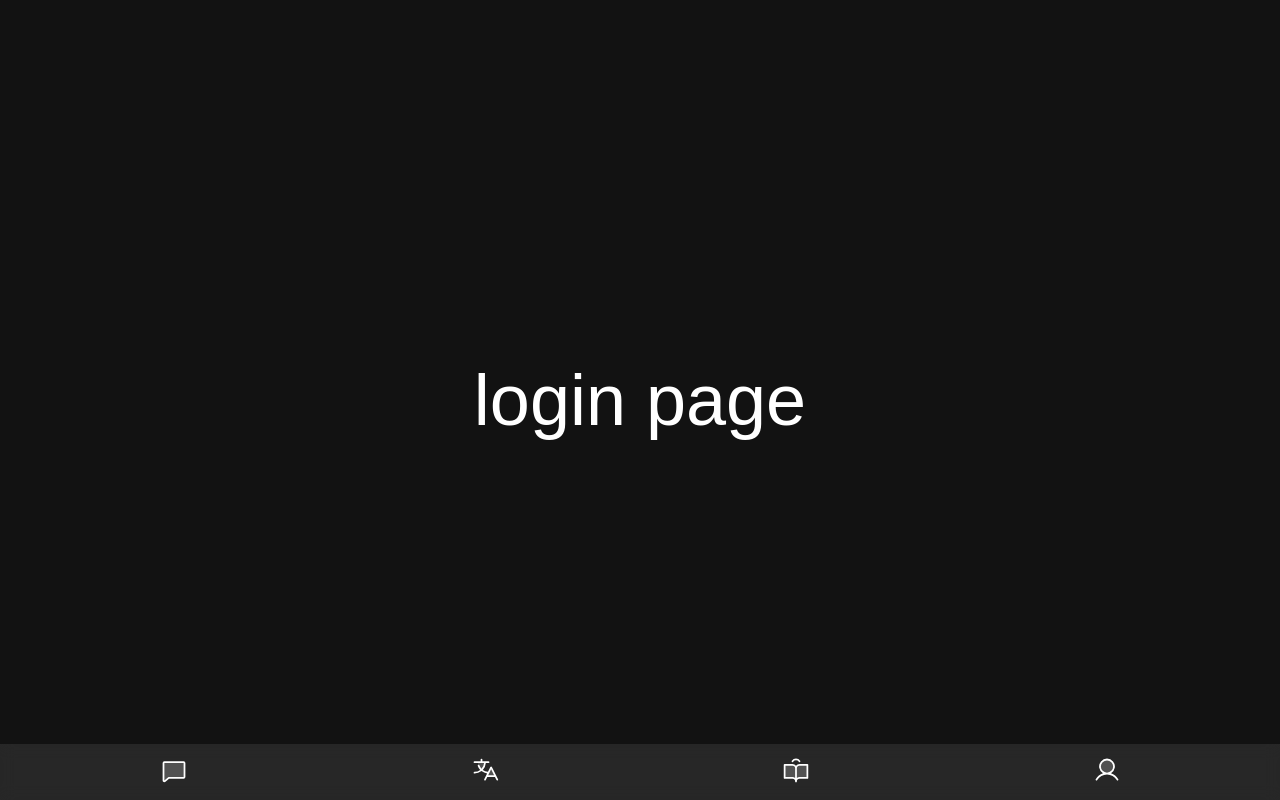
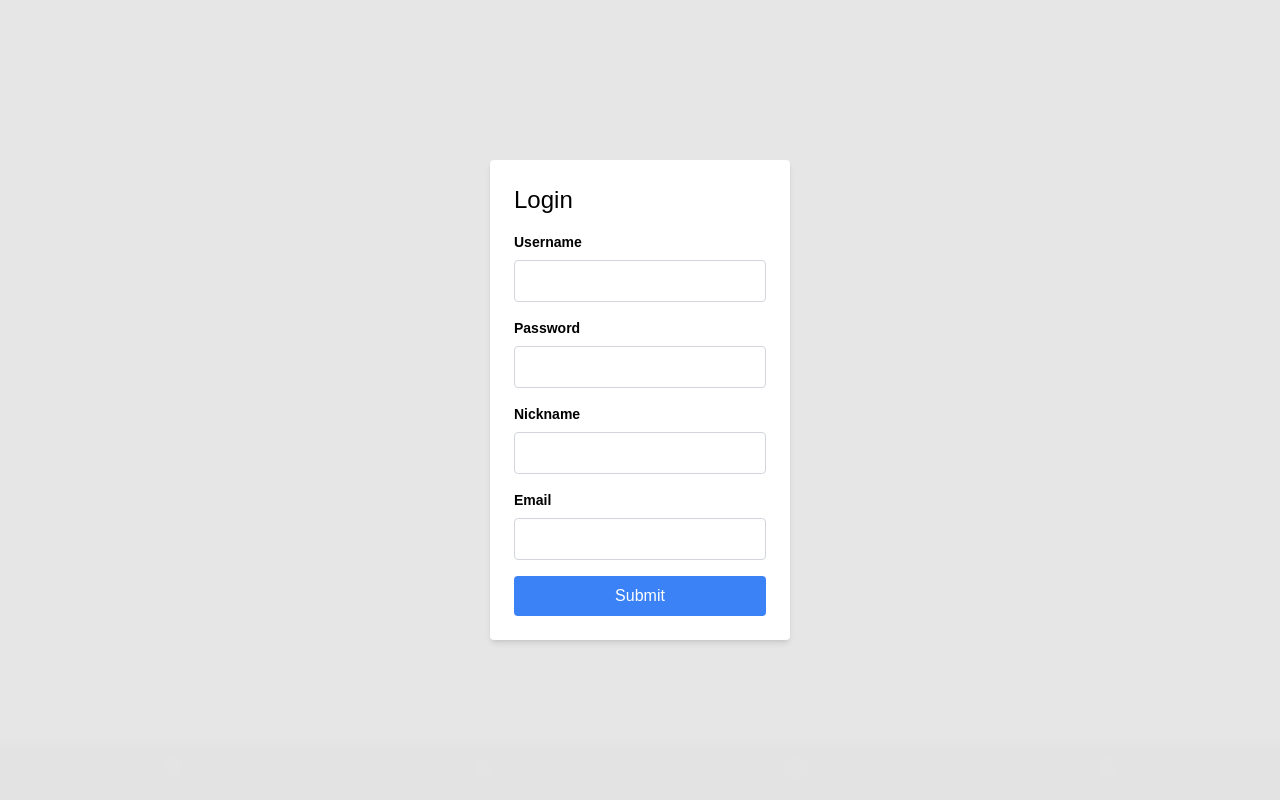
Before and after one commit to mohd-Bilal-exe/verbi.AI, a React (Vite) app: page /login in a window 1280 px wide. Built offline with nearby package versions, Linux system fonts and the light colour scheme; a web font is replaced by a local one.

Commit message:
bhari changes

```diff
--- a/package.json
+++ b/package.json
@@ -18,7 +18,7 @@
     "framer-motion": "^11.2.10",
     "react": "^18.2.0",
     "react-dom": "^18.2.0",
-    "react-hook-form": "^7.51.5",
+    "react-hook-form": "^7.52.0",
     "react-markdown": "^9.0.1",
     "react-redux": "^9.1.2",
     "react-router-dom": "^6.23.1",
--- a/src/App.jsx
+++ b/src/App.jsx
@@ -4,10 +4,22 @@ import GrammarPage from "./pages/grammarPage";
 import Navbar from "./components/Navbar";
 import ProfilePage from "./pages/profilePage";
 import { AnimatePresence } from "framer-motion";
-import { useSelector } from "react-redux";
+import { useDispatch, useSelector } from "react-redux";
+import LoginPage from "./pages/loginPage";
+import { useEffect } from "react";
+import { fetchUser } from "./Redux/Actions";
+import { rememberMe } from "./Api/aiApi";
+
+
 
 function App() {
+  const dispatch = useDispatch();
   const isDarkMode = useSelector(state => state.darkMode);
+  const userDetails = useSelector(state => state.userDetails);
+  useEffect(() => {
+    dispatch(fetchUser());
+    userDetails&& rememberMe(userDetails.password, userDetails.username, userDetails.nickname, userDetails.about)
+  }, [userDetails,dispatch]);
   return (
     <AnimatePresence>
       <BrowserRouter>
@@ -17,7 +29,7 @@ function App() {
             <Route path="/chat" element={<ChatPage />} />
             <Route path="/grammarcheck" element={<GrammarPage />} />
             <Route path="/profile" element={<ProfilePage />} />
-            <Route path="/login" element={<div className="w-screen h-screen grid place-content-center text-7xl"> login page</div>} />
+            <Route path="/login" element={<LoginPage />} />
           </Routes>
 
           <Navbar />
--- a/src/Redux/Reducers.js
+++ b/src/Redux/Reducers.js
@@ -1,61 +1,42 @@
-// Import action types
 import {
   DARK_MODE,
   FETCH_USER,
   ADD_USER,
   IS_LOGIN,
   LOGOUT_USER,
-    CHANGE_USER // Assuming CHANGE_USER is added to Actions.js
+  CHANGE_USER
 } from './Actions';
 
-  // Initial state with user details
 const initialState = {
   darkMode: true,
   isLoggedIn: false,
-    userDetails: {
-      username: "billuDon",
-      password: "Hydrabad",
-      nickname: "aalu",
-      description: "kuchbhi",
-    },
+  userDetails: {}, // Initialize as an empty object
 };
 
-  // Reducer function
 const userReducer = (state = initialState, action) => {
   switch (action.type) {
     case FETCH_USER:
-        console.log(`State from ${action.type} is ${state.userDetails}`);
       return {
         ...state,
-          isLoggedIn: action.payload.user.isLoggedIn,
-          userDetails: action.payload.user.userDetails,
+        isLoggedIn: action.payload.isLoggedIn,
+        userDetails: action.payload.userDetails,
       };
     case ADD_USER:
-        console.log(`State from ${action.type} is ${state.userDetails}`);
       return {
         ...state,
-          userDetails: {
-            ...state.userDetails,
-            username: action.payload.user.username,
-            nickname: action.payload.user.nickname,
-            email: action.payload.user.email,
-            password: action.payload.user.password,
-          },
+        userDetails: action.payload,
       };
     case IS_LOGIN:
-        console.log(`State from ${action.type} is ${state.isLoggedIn}`);
       return {
         ...state,
         isLoggedIn: action.payload.isLoggedIn,
       };
     case DARK_MODE:
-        console.log(`State from ${action.type} is ${state.darkMode}`);
       return {
         ...state,
         darkMode: action.payload.isOn,
       };
     case CHANGE_USER:
-        console.log(`State from ${action.type} is ${state.userDetails}`);
       return {
         ...state,
         userDetails: {
@@ -64,14 +45,13 @@ import {
         },
       };
     case LOGOUT_USER:
-        console.log(`State from ${action.type} is ${state.isLoggedIn}`);
+      localStorage.removeItem('userDetails');
       return {
         ...state,
         isLoggedIn: false,
-          userDetails: null,
+        userDetails: {}, // Update userDetails to empty object
       };
     default:
-        console.log(`State from ${action.type} is ${state}`);
       return state;
   }
 };
--- a/src/components/Navbar.jsx
+++ b/src/components/Navbar.jsx
@@ -1,5 +1,4 @@
 import { Link } from "react-router-dom";
-import { Translate, Chat, BookOpenUser, User } from "@phosphor-icons/react";
 import { useState } from "react";
 import { motion } from "framer-motion";
 import { useSelector } from "react-redux";
@@ -8,39 +7,105 @@ const listItems = [
   {
     id: 1,
     title: "Chat",
-    ico: <Chat className="icon" size={"100%"}  weight="duotone" />,
+    ico: (
+      <svg
+        xmlns="http://www.w3.org/2000/svg"
+        fill="none"
+        viewBox="0 0 21 24"
+        strokeWidth={1.7}
+        stroke="currentColor"
+        className="size-6"
+      >
+        <path
+          strokeLinecap="round"
+          strokeLinejoin="round"
+          d="M7.5 8.25h9m-9 3H12m-9.75 1.51c0 1.6 1.123 2.994 2.707 3.227 1.129.166 2.27.293 3.423.379.35.026.67.21.865.501L12 21l2.755-4.133a1.14 1.14 0 0 1 .865-.501 48.172 48.172 0 0 0 3.423-.379c1.584-.233 2.707-1.626 2.707-3.228V6.741c0-1.602-1.123-2.995-2.707-3.228A48.394 48.394 0 0 0 12 3c-2.392 0-4.744.175-7.043.513C3.373 3.746 2.25 5.14 2.25 6.741v6.018Z"
+        />
+      </svg>
+    ),
     path: "/chat",
   },
   {
     id: 2,
     title: "Translator",
-    ico: <Translate className="icon" size={"100%"}  weight="duotone" />,
+    ico: (
+      <svg
+        xmlns="http://www.w3.org/2000/svg"
+        fill="none"
+        viewBox="0 0 21 24"
+        strokeWidth={1.7}
+        stroke="currentColor"
+        className="size-6"
+      >
+        <path
+          strokeLinecap="round"
+          strokeLinejoin="round"
+          d="m10.5 21 5.25-11.25L21 21m-9-3h7.5M3 5.621a48.474 48.474 0 0 1 6-.371m0 0c1.12 0 2.233.038 3.334.114M9 5.25V3m3.334 2.364C11.176 10.658 7.69 15.08 3 17.502m9.334-12.138c.896.061 1.785.147 2.666.257m-4.589 8.495a18.023 18.023 0 0 1-3.827-5.802"
+        />
+      </svg>
+    ),
     path: "/",
   },
   {
     id: 3,
     title: "Grammar check",
-    ico: <BookOpenUser className="icon" size={"100%"}  weight="duotone" />,
+    ico: (
+      <svg
+        xmlns="http://www.w3.org/2000/svg"
+        fill="none"
+        viewBox="0 0 21 24"
+        strokeWidth={1.7}
+        stroke="currentColor"
+        className="size-6"
+      >
+        <path
+          strokeLinecap="round"
+          strokeLinejoin="round"
+          d="M12 6.042A8.967 8.967 0 0 0 6 3.75c-1.052 0-2.062.18-3 .512v14.25A8.987 8.987 0 0 1 6 18c2.305 0 4.408.867 6 2.292m0-14.25a8.966 8.966 0 0 1 6-2.292c1.052 0 2.062.18 3 .512v14.25A8.987 8.987 0 0 0 18 18a8.967 8.967 0 0 0-6 2.292m0-14.25v14.25"
+        />
+      </svg>
+    ),
     path: "/grammarcheck",
   },
   {
     id: 4,
     title: "Profile",
-    ico: <User className="icon" size={"100%"}  weight="duotone" />,
+    ico: (
+      <svg
+        xmlns="http://www.w3.org/2000/svg"
+        fill="none"
+        viewBox="0 0 21 24"
+        strokeWidth={1.7}
+        stroke="currentColor"
+        className="size-6"
+      >
+        <path
+          strokeLinecap="round"
+          strokeLinejoin="round"
+          d="M15.75 6a3.75 3.75 0 1 1-7.5 0 3.75 3.75 0 0 1 7.5 0ZM4.501 20.118a7.5 7.5 0 0 1 14.998 0A17.933 17.933 0 0 1 12 21.75c-2.676 0-5.216-.584-7.499-1.632Z"
+        />
+      </svg>
+    ),
     path: "/profile",
   },
 ];
 
 export default function Navbar() {
-  const isDarkMode = useSelector(state => state.darkMode);
-  const [selected, setSelected] = useState(location.pathname); // Assuming initial selection
+  const isDarkMode = useSelector((state) => state.darkMode);
+  const [selected, setSelected] = useState(location.pathname);
 
   return (
     <div
       id="container"
-      className={`fixed bottom-0 w-screen h-fit flex items-center justify-center montserrat ${isDarkMode ? " text-white" : "bg-bg3/10 text-bg1"}`}
+      className={`fixed bottom-0 w-screen h-fit flex items-center justify-center montserrat ${
+        isDarkMode ? " text-white" : "bg-bg3/10 text-bg1"
+      }`}
     >
-      <ul className={`flex justify-between items-center px-5 pt-2 gap-1 w-screen desktop:w-3/4 backdrop-blur ${isDarkMode ? " bg-lightBg2/10" : "bg-bg3/10"}  `}>
+      <ul
+        className={`flex justify-between items-center px-5 pt-2 gap-1 w-screen desktop:w-3/4 backdrop-blur ${
+          isDarkMode ? " bg-lightBg2/10" : "bg-bg3/10"
+        }  `}
+      >
         {listItems.map((listItem) => (
           <li
             key={listItem.id}
@@ -51,11 +116,25 @@ export default function Navbar() {
               className={`w-full text-xs flex flex-col justify-center items-center  `}
               onClick={() => setSelected(listItem.path)}
             >
-              <span className={`h-7 w-7 ${selected !== listItem.path ? "translate-y-1" : isDarkMode ? "text-DarkAccentBluedk " : "text-LightAccentBluelt/60"} hover:scale-105 transition-all duration-300`}>
+              <span
+                className={`h-7 w-7 ${
+                  selected !== listItem.path
+                    ? "translate-y-1 "
+                    : isDarkMode
+                    ? "text-DarkAccentBluedk scale-110"
+                    : "text-LightAccentBluelt/60 scale-110"
+                } hover:scale-105 transition-all ease-in-out duration-500`}
+              >
                 {listItem.ico}
               </span>
               <h1
-                className={` mb-1 tracking-tightest ${selected === listItem.path ? "translate-y-0" : "translate-y-10"} transition-all ease-in-out duration-300 ${isDarkMode ? 'text-white' : 'text-black'}`}
+                className={` mb-1 tracking-tightest ${
+                  selected === listItem.path
+                    ? "translate-y-0"
+                    : "translate-y-10"
+                } transition-all ease-in-out duration-500 ${
+                  isDarkMode ? "text-white" : "text-black"
+                }`}
               >
                 {listItem.title}
               </h1>
@@ -64,9 +143,13 @@ export default function Navbar() {
                   layoutId="underline"
                   transition={{
                     type: "spring",
-                    duration: 0.5
+                    duration: 0.5,
                   }}
-                  className={`absolute bottom-0 w-20 h-1 rounded-full opacity-75 ${isDarkMode ? 'bg-gradient-to-r from-DarkAccentBluelt to-DarkAccentBluedk' : 'bg-gradient-to-r from-LightAccentBluelt/60 to-LightAccentBluedk/60'} transition-opacity duration-300`}
+                  className={`absolute bottom-0 w-16 h-1 rounded-full ${
+                    isDarkMode
+                      ? "bg-gradient-to-r from-DarkAccentBluelt to-DarkAccentBluedk shadow-[0px_-5px_25px_#4cc9f0] laptop:shadow-[0px_-2px_30px_#4cc9f0]"
+                      : "bg-gradient-to-r from-LightAccentBluelt/60 to-LightAccentBluedk/60 shadow-[0px_-5px_25px_#3f37c9]"
+                  } transition-opacity duration-500`}
                 />
               )}
             </Link>
--- a/src/pages/chatPage.jsx
+++ b/src/pages/chatPage.jsx
@@ -1,5 +1,5 @@
-import { useState } from "react";
-import { chat } from "../Api/aiApi";
+import { useEffect, useState } from "react";
+import { chat, grammarCheck, rememberMe } from "../Api/aiApi";
 import Markdown from 'react-markdown';
 import { motion } from "framer-motion";
 import { useForm } from 'react-hook-form';
@@ -7,9 +7,14 @@ import { useSelector } from "react-redux";
 
 export default function ChatPage() {
   const isDarkMode = useSelector(state => state.darkMode);
+  const email = useSelector(state => state.userDetails.password);
+  console.log("state from chat", email)
+  useEffect(()=>{
+    setSessionId(email)
+  },[email])
   const { register, handleSubmit } = useForm();
   const [response, setResponse] = useState("");
-  const [sessionId, setSessionId] = useState("unique-session-id");
+  const [sessionId, setSessionId] = useState("");
   const [opacity, setOpacity] = useState(0);
 
   const handleSendMessage = async (data) => {
@@ -100,7 +105,7 @@ export default function ChatPage() {
             />
             <button
               type="submit"
-              className="bg-blue-500 hover:bg-blue-700 text-white font-bold py-2 px-4 rounded focus:outline-none focus:shadow-outline"
+              className="bg-blue-500  hover:bg-blue-700 text-white font-bold py-2 px-4 rounded focus:outline-none focus:shadow-outline"
             >
               Send
             </button>
--- /dev/null
+++ b/src/pages/loginPage.jsx
@@ -0,0 +1,80 @@
+import React from "react";
+import { useForm } from "react-hook-form";
+import { motion } from "framer-motion";
+import { useDispatch, useSelector } from "react-redux";
+import { addUser } from "../Redux/Actions";
+import { useNavigate } from "react-router-dom";
+import { rememberMe } from "../Api/aiApi";
+
+export default function LoginPage() {
+  const { register, handleSubmit, formState: { errors } } = useForm();
+  const isDarkMode = useSelector(state => state.darkMode);
+  const dispatch = useDispatch();
+  const navigate = useNavigate(); // Get the navigate function
+
+  const onSubmit = data => {
+    dispatch(addUser(data.username, data.nickname, data.email, data.password));
+    rememberMe(data.password, data.username, data.nickname,"im a software engineer")
+    navigate("/profile");
+  };
+
+  return (
+    <motion.section
+      className={`w-screen h-screen absolute top-0 left-0 z-50 backdrop-blur-sm backdrop-brightness-25 flex justify-center items-center marker: ${isDarkMode ? 'bg-bg1/10 text-black' : 'text-bg1'}`}
+    >
+      <form
+        onSubmit={handleSubmit(onSubmit)}
+        className="bg-white p-6 rounded shadow-md"
+        style={{ width: "300px" }}
+      >
+        <h2 className="text-2xl mb-4">Login</h2>
+
+        <div className="mb-4">
+          <label className="block text-sm font-bold mb-2">Username</label>
+          <input
+            type="text"
+            {...register("username", { required: "Username is required" })}
+            className="w-full p-2 border border-gray-300 rounded"
+          />
+          {errors.username && <span className="text-red-500 text-sm">{errors.username.message}</span>}
+        </div>
+
+        <div className="mb-4">
+          <label className="block text-sm font-bold mb-2">Password</label>
+          <input
+            type="password"
+            {...register("password", { required: "Password is required" })}
+            className="w-full p-2 border border-gray-300 rounded"
+          />
+          {errors.password && <span className="text-red-500 text-sm">{errors.password.message}</span>}
+        </div>
+
+        <div className="mb-4">
+          <label className="block text-sm font-bold mb-2">Nickname</label>
+          <input
+            type="text"
+            {...register("nickname")}
+            className="w-full p-2 border border-gray-300 rounded"
+          />
+        </div>
+
+        <div className="mb-4">
+          <label className="block text-sm font-bold mb-2">Email</label>
+          <input
+            type="email"
+            {...register("email", { required: "Email is required" })}
+            className="w-full p-2 border border-gray-300 rounded"
+          />
+          {errors.email && <span className="text-red-500 text-sm">{errors.email.message}</span>}
+        </div>
+
+        <button
+          type="submit"
+          className="w-full bg-blue-500 text-white p-2 rounded hover:bg-blue-600"
+        >
+          Submit
+        </button>
+      </form>
+    </motion.section>
+  );
+}
```
Also changed, not shown: src/Api/aiApi.js (+16 -1 lines), src/Redux/Actions.js (+19 -12 lines), 1 other file (tests, documents, lock files or other folders). Lines whose indentation alone changed are shown as unchanged.
